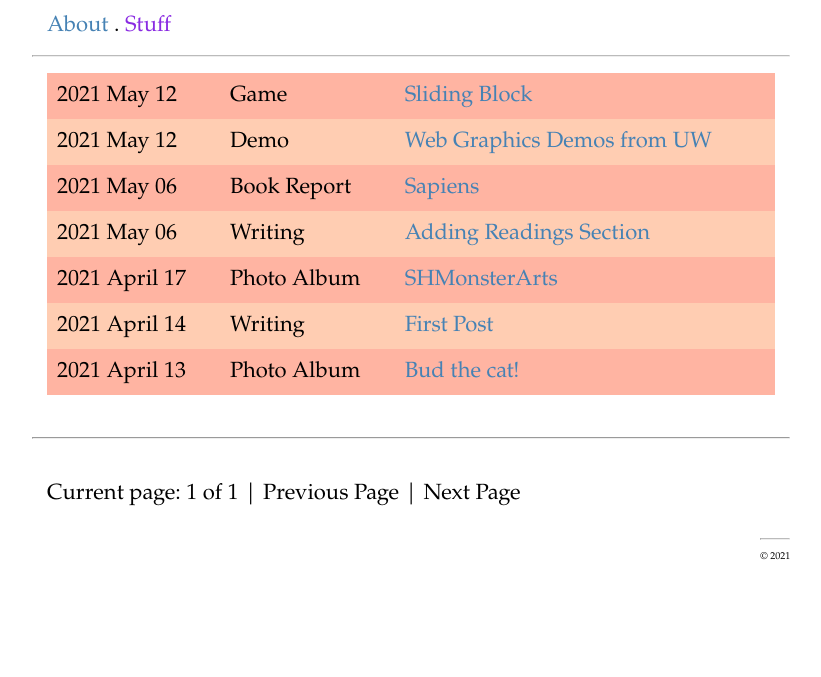
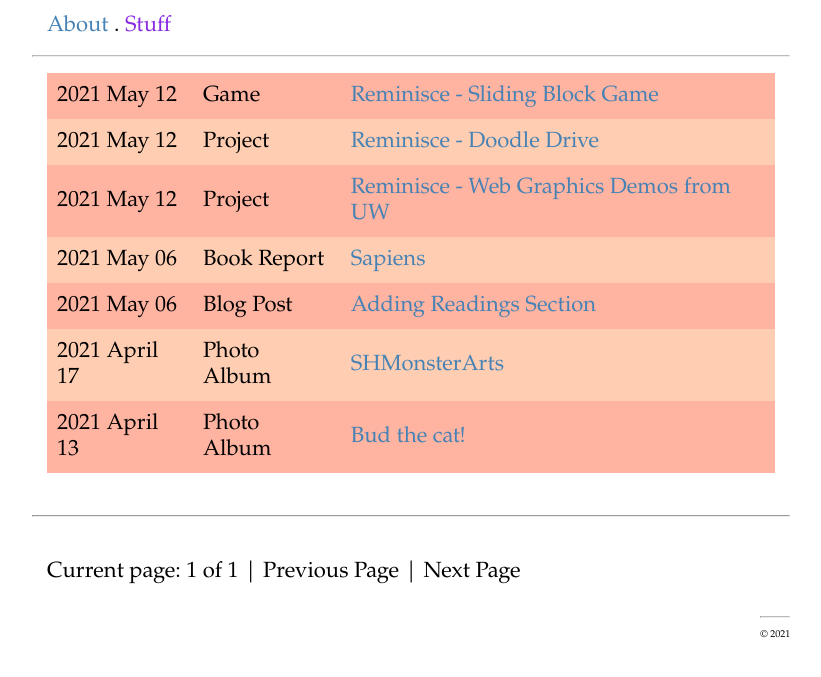
Before and after one commit to acurtiz/acurtiz.github.io, a Jekyll site: the page built from blog/index.html, in a window 1280 px wide. Shown: the top 677 px of the page, without its empty margins (229-1050 px from the left). Built offline with Jekyll 4.4.1, drawn with Linux system fonts in a browser that asks for light colours; the list of posts is cut into pages by our own code.

Commit message:
Add Doodle Drive.

```diff
--- a/_posts/2021-05-06-adding-readings-section.md
+++ b/_posts/2021-05-06-adding-readings-section.md
@@ -1,6 +1,6 @@
 ---
 layout: post
-category: Writing
+category: Blog Post
 ---
 
 Hello hello!
--- a/_posts/2021-05-12-canvas-demos-uw-madison.html
+++ b/_posts/2021-05-12-canvas-demos-uw-madison.html
@@ -1,7 +1,7 @@
 ---
-category: Demo
+category: Project
 layout: post
-title: "Web Graphics Demos from UW"
+title: "Reminisce - Web Graphics Demos from UW"
 ---
 
 <br>
--- a/_posts/2021-05-12-sliding-block.html
+++ b/_posts/2021-05-12-sliding-block.html
@@ -1,6 +1,7 @@
 ---
 category: Game
 layout: post
+title: "Reminisce - Sliding Block Game"
 ---
 
 <br>
```
Also changed, not shown: _posts/2021-04-14-first-post.md (deleted, +0 -6 lines), _posts/2021-05-12-purdue-senior-design.html (added, +17 -0 lines), 2 other files.
